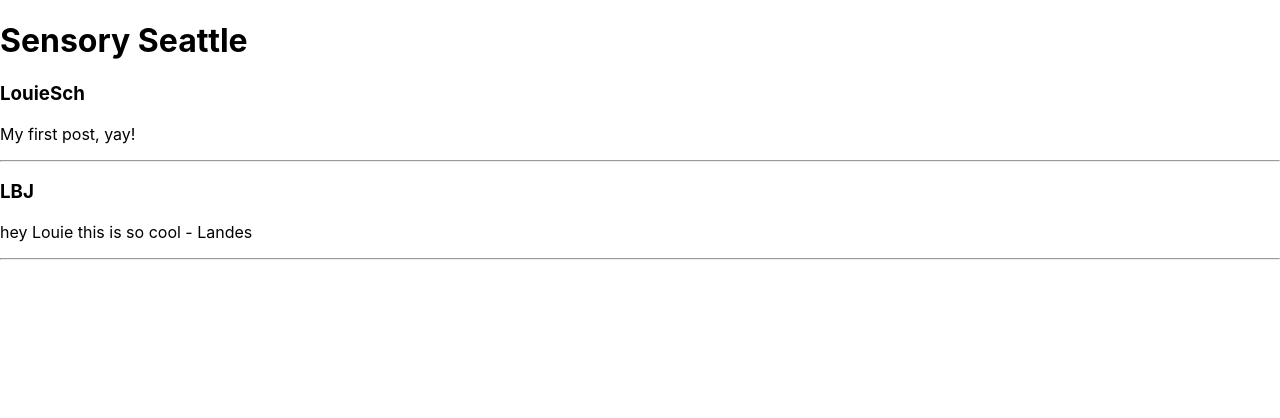
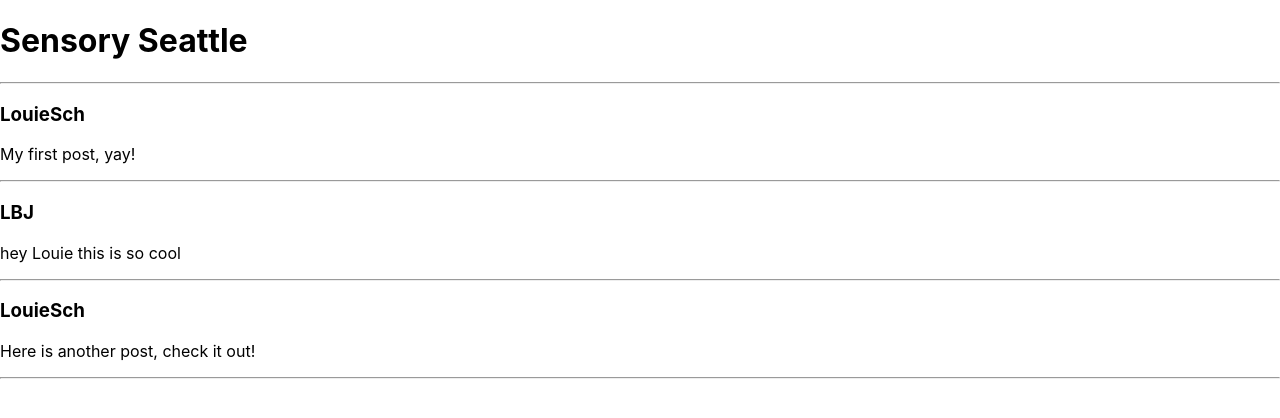
Before and after one commit to louiesch/AccessibleSeattle, a React (Create React App) app: page / in a window 1280 px wide. Shown: the top 418 px of the page. Built offline with nearby package versions, Linux system fonts and the light colour scheme.

Commit message:
use map to loop through main social feed

```diff
--- a/src/components/Post.js
+++ b/src/components/Post.js
@@ -5,7 +5,7 @@ function Post(props) {
   return (
     <>
       <h3>{props.userName}</h3>
-      <p>{props.post}</p>
+      <p>{props.content}</p>
       <hr/>
     </>
   );
@@ -13,7 +13,7 @@ function Post(props) {
 
 Post.propTypes = {
   userName: PropTypes.string.isRequired,
-  post: PropTypes.string.isRequired
+  content: PropTypes.string.isRequired
 };
 
 export default Post;
--- a/src/components/SocialFeed.js
+++ b/src/components/SocialFeed.js
@@ -1,15 +1,31 @@
 import React from "react";
 import Post from "./Post";
+
+const mainSocialFeed = [
+  {
+    userName: 'LouieSch',
+    content: 'My first post, yay!'
+  },
+  {
+    userName: 'LBJ',
+    content: 'hey Louie this is so cool'
+  },
+  {
+    userName: 'LouieSch',
+    content: 'Here is another post, check it out!'
+  }
+];
 
 function SocialFeed() {
   return (
     <>
-      <Post
-        userName='LouieSch'
-        post='My first post, yay!' />
-      <Post
-        userName='LBJ'
-        post='hey Louie this is so cool - Landes' />
+      <hr/>
+      {mainSocialFeed.map((post, index) =>
+        <Post
+          userName={post.userName}
+          content={post.content}
+          key={index} />
+        )}
     </>
   );
 }
```
